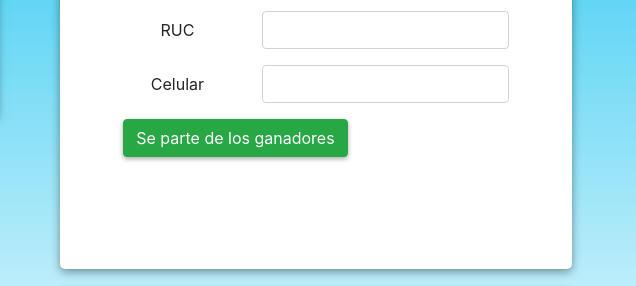
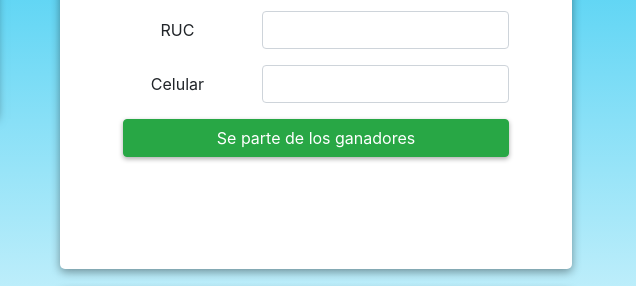
Before and after one commit to PatrickSpace/LabIndugan, a plain HTML site: page b.html in a window 1280 px wide. Shown: the part 302-588 px from the top of the page, 644-1280 px from the left. Drawn offline with nearby package versions, Linux system fonts and the light colour scheme.

```diff
--- a/b.html
+++ b/b.html
@@ -53,7 +53,7 @@
                         </div>
                     </div>
                     <div class="form-group row" style="padding: 0px 15px;">
-                        <a href="gracias.html">
+                        <a href="gracias.html" style="width: 100%;">
                             <button data-toggle="tooltip" data-placement="bottom" title="Apurate que se acaban"
                             style="box-shadow: 0px 2px 5px rgba(0, 0, 0, 0.329); width: 100%;" type="button"
                             class="btn btn-success">Se parte de los ganadores</button>
```
Also changed, not shown: gracias.html (+1 -1 lines).
